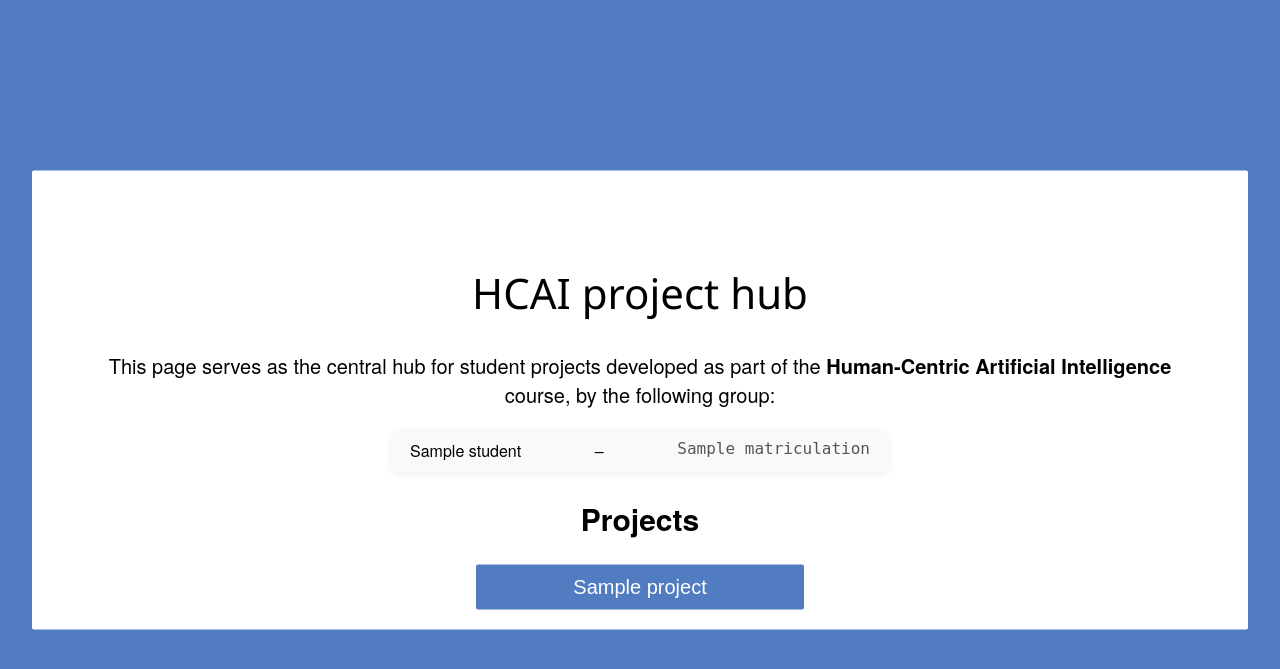
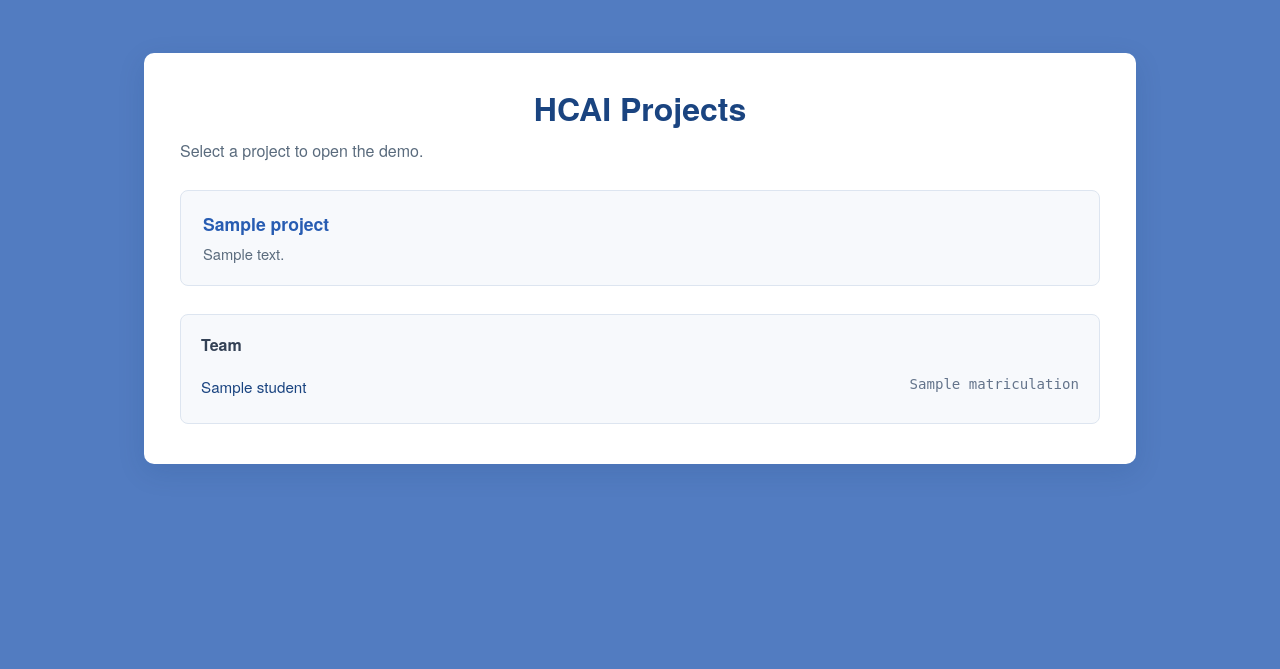
Before and after one commit to Apheironn/hcai, a Django app: template home/templates/home/index.html in a window 1280 px wide. Shown: the top 669 px of the page. Run offline with Django 3.2, Linux system fonts and the light colour scheme; the template is opened without the code that fills it: most values are stand-ins (such as "Sample title", 1, 10 or a date in 2020).

Commit message:
refactor(home): simplify hub layout with project cards

```diff
--- a/home/static/home/style.css
+++ b/home/static/home/style.css
@@ -1,30 +1,123 @@
-.student-id {
-    font-family: monospace;
-    color: #555;
+.home-page {
+    width: min(920px, 94%);
+    margin: 32px auto 48px;
+    padding: 32px 36px 40px;
+    background: #fff;
+    border-radius: 10px;
+    box-shadow: 0 8px 28px rgba(20, 50, 100, 0.12);
 }
 
-.student-list {
-    list-style: none;
-    padding: 0;
-    max-width: 500px;
-    margin: 0 auto;
-    background: #f9f9f9;
-    border-radius: 10px;
-    box-shadow: 0 4px 6px rgba(0,0,0,0.05);
+.home-header {
+    text-align: center;
+    margin-bottom: 28px;
 }
 
-.student-item {
-    padding: 10px 20px;
-    border-bottom: 1px solid #ddd;
-    font-size: 16px;
+.home-header h1 {
+    margin: 0 0 8px;
+    font-size: 2rem;
+    color: #1a4480;
+    font-weight: 600;
+}
+
+.home-lead {
+    margin: 0;
+    color: #5a6b7d;
+    font-size: 1rem;
+}
+
+.project-grid {
+    display: grid;
+    grid-template-columns: repeat(auto-fit, minmax(240px, 1fr));
+    gap: 16px;
+}
+
+.project-card {
+    display: flex;
+    flex-direction: column;
+    gap: 8px;
+    padding: 20px 22px;
+    background: #f7f9fc;
+    border: 1px solid #dde5f0;
+    border-radius: 8px;
+    text-decoration: none;
+    transition: border-color 0.15s, box-shadow 0.15s, transform 0.15s;
+}
+
+.project-card:hover {
+    border-color: #275CB2;
+    box-shadow: 0 6px 18px rgba(39, 92, 178, 0.12);
+    transform: translateY(-2px);
+}
+
+.project-label {
+    font-size: 1.1rem;
+    font-weight: 600;
+    color: #275CB2;
+}
+
+.project-desc {
+    font-size: 0.92rem;
+    color: #5a6b7d;
+    line-height: 1.4;
+}
+
+.empty-note {
+    color: #5a6b7d;
+    text-align: center;
+    grid-column: 1 / -1;
+}
+
+.team-card {
+    margin-top: 28px;
+    padding: 18px 20px;
+    background: #f7f9fc;
+    border: 1px solid #dde5f0;
+    border-radius: 8px;
+}
+
+.team-card h2 {
+    margin: 0 0 12px;
+    font-size: 1rem;
+    color: #334155;
+    font-weight: 600;
+}
+
+.team-list {
+    list-style: none;
+    margin: 0;
+    padding: 0;
+}
+
+.team-list li {
     display: flex;
     justify-content: space-between;
+    gap: 16px;
+    padding: 8px 0;
+    border-bottom: 1px solid #e8edf4;
+    font-size: 0.95rem;
 }
 
-.student-item:last-child {
+.team-list li:last-child {
     border-bottom: none;
 }
 
-.centered-text {
-    text-align: center;
+.team-name {
+    color: #1a4480;
 }
+
+.team-id {
+    font-family: ui-monospace, monospace;
+    color: #64748b;
+    font-size: 0.88rem;
+}
+
+@media (max-width: 600px) {
+    .home-page {
+        padding: 24px 20px 32px;
+    }
+
+    .team-list li {
+        flex-direction: column;
+        gap: 4px;
+    }
+}
--- a/home/templates/home/index.html
+++ b/home/templates/home/index.html
@@ -1,55 +1,41 @@
-{% extends 'base.html' %}
+{% extends "base.html" %}
 
-{%  load static %}
+{% load static %}
 
 {% block extra_css %}
-        <link rel= "stylesheet" href="{% static 'home/style.css'%}">
+<link rel="stylesheet" href="{% static 'home/style.css' %}">
 {% endblock %}
 
 {% block content %}
+<div class="home-page">
+    <header class="home-header">
+        <h1>HCAI Projects</h1>
+        <p class="home-lead">Select a project to open the demo.</p>
+    </header>
 
-<div class="box">
-    <div class="title-container">
-        <div class = "title">HCAI project hub</div>
-    </div>
+    <section class="project-grid">
+        {% for project in projects %}
+        <a class="project-card" href="{% url project.url_name %}">
+            <span class="project-label">{{ project.name }}</span>
+            <span class="project-desc">{{ project.description }}</span>
+        </a>
+        {% empty %}
+        <p class="empty-note">No projects available.</p>
+        {% endfor %}
+    </section>
 
-    <div class="main-text">
-    <div class="summary" >
-        <p class="centered-text">This page serves as the central hub for student
-        projects developed as part of the <strong>Human-Centric Artificial Intelligence</strong>
-        course, by the following group:</p>
-    </div>
-
-    <div class="students">
-        <ul class="student-list">
+    {% if students %}
+    <section class="team-card">
+        <h2>Team</h2>
+        <ul class="team-list">
             {% for student in students %}
-                <li class="student-item">
-                    <span class="student-name">{{ student.name }}</span> –
-                    <span class="student-id">{{ student.matriculation }}</span>
-                </li>
-            {% empty %}
-                <li>No students found.</li>
+            <li>
+                <span class="team-name">{{ student.name }}</span>
+                <span class="team-id">{{ student.matriculation }}</span>
+            </li>
             {% endfor %}
         </ul>
-    </div>
-
-
-    <div class="projects">
-        <h2 style="text-align: center;">Projects</h2>
-        <div class="button-container">
-            {% for project in projects %}
-                <form action="{% url project.url_name %}" method="get" style="margin-bottom: 10px;">
-                    {% csrf_token %}
-                    <button type="submit">{{ project.name }}</button>
-                </form>
-            {% endfor %}
-        </div>
-    </div>
-
-
+    </section>
+    {% endif %}
 </div>
-
 {% endblock %}
-
-{% block script %}
-{% endblock script %}
```
Also changed, not shown: home/views.py (+21 -20 lines).
